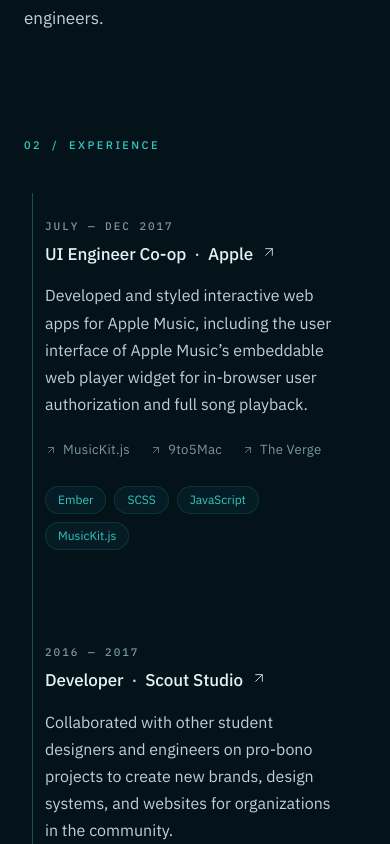
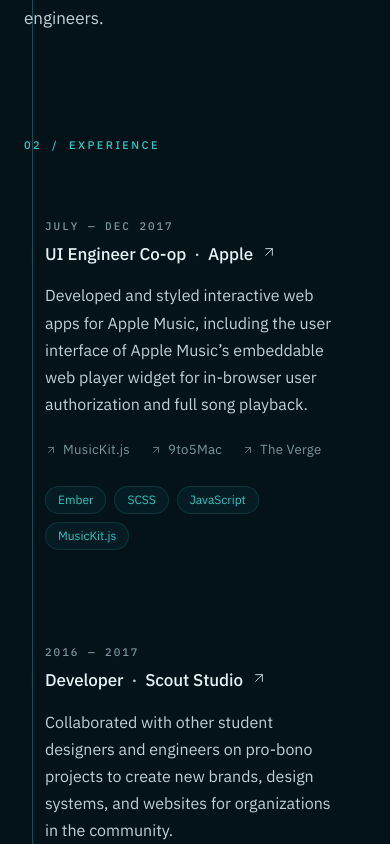
Before and after one commit to Hertz-7/my-portfolio, a Next.js app: page / in a window 390 px wide. Shown: the part 1140-1984 px from the top of the page. Built offline with nearby package versions, Linux system fonts and the light colour scheme.

Commit message:
the line draw inot the other sections

```diff
--- a/src/components/Experience.tsx
+++ b/src/components/Experience.tsx
@@ -2,10 +2,6 @@
 
 import { experiences } from "@/data/experience";
 import { ExperienceItem } from "./ExperienceItem";
-import {
-  ExperienceTimeline,
-  ExperienceTimelineMobile,
-} from "./ExperienceTimeline";
 
 export function Experience() {
   return (
@@ -13,22 +9,17 @@
       id="experience"
       className="scroll-mt-24 relative pt-2 pb-24 lg:pt-0 lg:pb-32"
     >
-      <p className="text-[11px] font-medium tracking-[0.22em] uppercase text-[var(--accent)] mb-10 lg:mb-14 relative z-10">
+      <p className="text-[11px] font-medium tracking-[0.22em] uppercase text-[var(--accent)] mb-10 lg:mb-14">
         02 &nbsp;/&nbsp; Experience
       </p>
 
-      <div className="relative">
-        <ExperienceTimeline />
-        <ExperienceTimelineMobile />
-
-        <ul className="relative z-10 flex flex-col gap-12 lg:gap-14">
+      <ul className="flex flex-col gap-12 lg:gap-14">
         {experiences.map((item, i) => (
           <li key={`${item.company}-${i}`}>
             <ExperienceItem item={item} index={i} />
           </li>
         ))}
       </ul>
-      </div>
     </section>
   );
 }
--- a/src/components/ExperienceTimeline.tsx
+++ b/src/components/ExperienceTimeline.tsx
@@ -4,19 +4,19 @@
 import { useRef } from "react";
 
 /**
- * Desktop curved timeline.
+ * Decorative curved timeline.
  *
- * Anchored to the entire main column so it animates 0 → 1 across the full
- * scroll (About → Experience → Projects → Footer) and stays at 1 once the
- * user reaches the end of the page. Sits in the gutter between sidebar
- * and content — never crosses the readable text.
+ * Anchored to the entire right column so the curve keeps drawing as the
+ * user scrolls through About → Experience → Projects → Footer. Once the
+ * bottom of the column passes the top of the viewport it clamps at
+ * pathLength: 1. Lives in the 110px gutter — never crosses text.
  */
 
 const VIEW_W = 110;
-const VIEW_H = 1400;
+const VIEW_H = 1600;
 
 const PATH =
-  "M 35 0 C 90 140, 95 280, 50 420 C 5 560, 90 700, 45 840 C 70 960, 30 1080, 60 1200 C 90 1320, 50 1380, 55 1400";
+  "M 35 0 C 90 160, 95 320, 50 480 C 5 640, 90 800, 45 960 C 70 1080, 30 1200, 60 1320 C 90 1440, 50 1540, 55 1600";
 
 interface Milestone {
   y: number;
@@ -25,21 +25,17 @@
 
 const MILESTONES: Milestone[] = [
   { y: 180, x: 75 },
-  { y: 380, x: 45 },
-  { y: 620, x: 80 },
-  { y: 820, x: 50 },
-  { y: 1020, x: 75 },
-  { y: 1240, x: 55 },
+  { y: 420, x: 45 },
+  { y: 660, x: 80 },
+  { y: 900, x: 50 },
+  { y: 1140, x: 75 },
+  { y: 1380, x: 55 },
 ];
 
 export function ExperienceTimeline() {
   const ref = useRef<HTMLDivElement>(null);
   const reduce = useReducedMotion();
 
-  // Anchor to the timeline container itself so the curve carries
-  // through the entire scroll range of the main column, and clamps
-  // at pathLength: 1 once the bottom of the column passes the top
-  // 20% of the viewport — i.e. once the user has reached the end.
   const { scrollYProgress } = useScroll({
     target: ref,
     offset: ["start 95%", "end 20%"],
@@ -109,9 +105,6 @@
   cy: number;
   reduce: boolean | null;
 }) {
-  // Each dot fades in over a narrow band of scroll progress centred
-  // on its position. The last input/output pair is [1, 1] so once the
-  // user reaches the end of the scroll the dot stays fully visible.
   const gate = useTransform(
     progress,
     [
@@ -139,10 +132,6 @@
   );
 }
 
-/**
- * Mobile fallback — single vertical accent line running along the left
- * edge of the experience list. No curve; never crosses content.
- */
 export function ExperienceTimelineMobile() {
   const ref = useRef<HTMLDivElement>(null);
   const reduce = useReducedMotion();
--- a/src/components/Portfolio.tsx
+++ b/src/components/Portfolio.tsx
@@ -1,18 +1,30 @@
+"use client";
+
 import { Sidebar } from "./Sidebar";
 import { About } from "./About";
 import { Experience } from "./Experience";
 import { Projects } from "./Projects";
+import {
+  ExperienceTimeline,
+  ExperienceTimelineMobile,
+} from "./ExperienceTimeline";
 
 export function Portfolio() {
   return (
     <div className="portfolio-shell">
       <Sidebar />
-      <main id="main-content" className="portfolio-main">
-        <About />
-        <Experience />
-        <Projects />
-        <footer className="mt-12 pt-8 border-t border-[var(--hair)]">
-          <p className="text-[var(--mute)] text-[11px] tracking-[0.18em] uppercase">
+      <main id="main-content" className="portfolio-main relative">
+        <ExperienceTimeline />
+        <ExperienceTimelineMobile />
+
+        <div className="relative z-10">
+          <About />
+          <Experience />
+          <Projects />
+        </div>
+
+        <footer className="relative z-10 mt-12 pt-8 border-t border-[var(--hair)]">
+          <p className="text-[var(--dim)] text-[11px] tracking-[0.18em] uppercase">
             Designed &amp; built by Mohammad Aosaf &nbsp;·&nbsp; Islamabad, PK
           </p>
         </footer>
```
Lines whose indentation alone changed are shown as unchanged.
